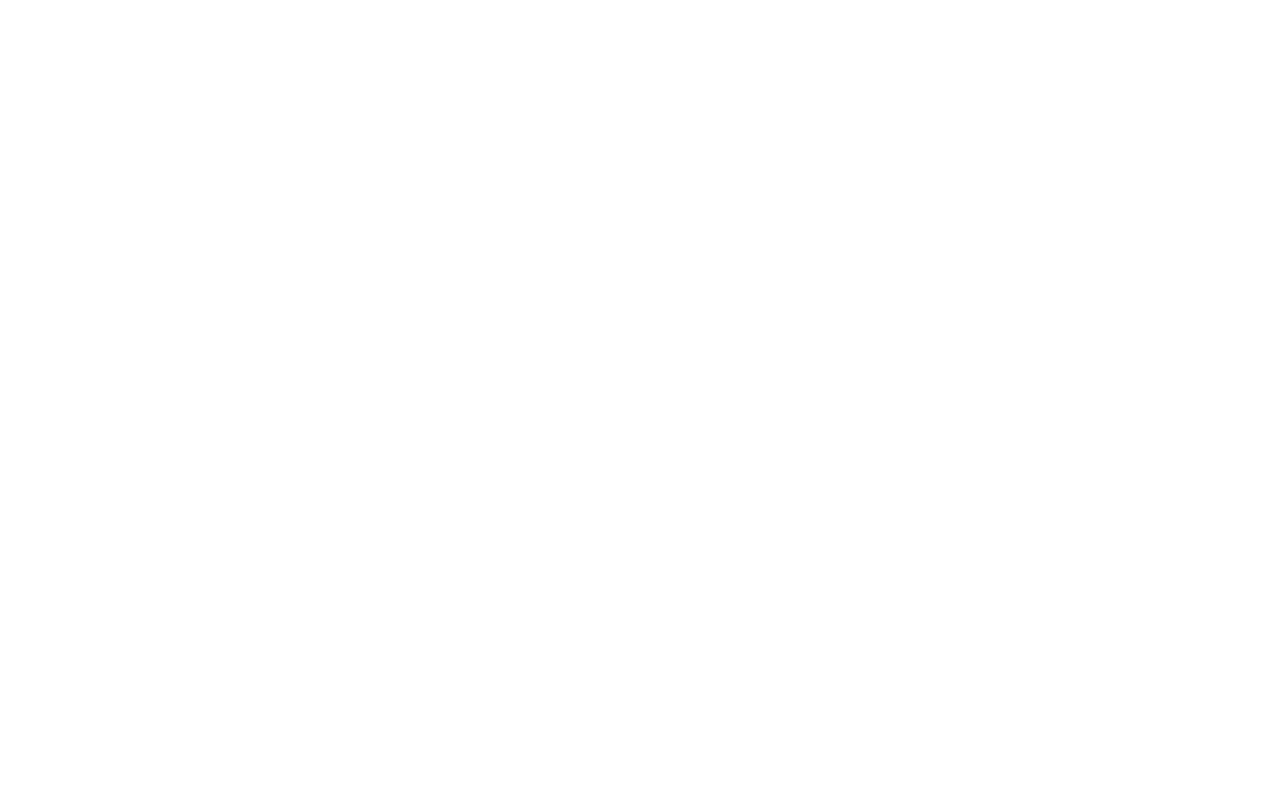
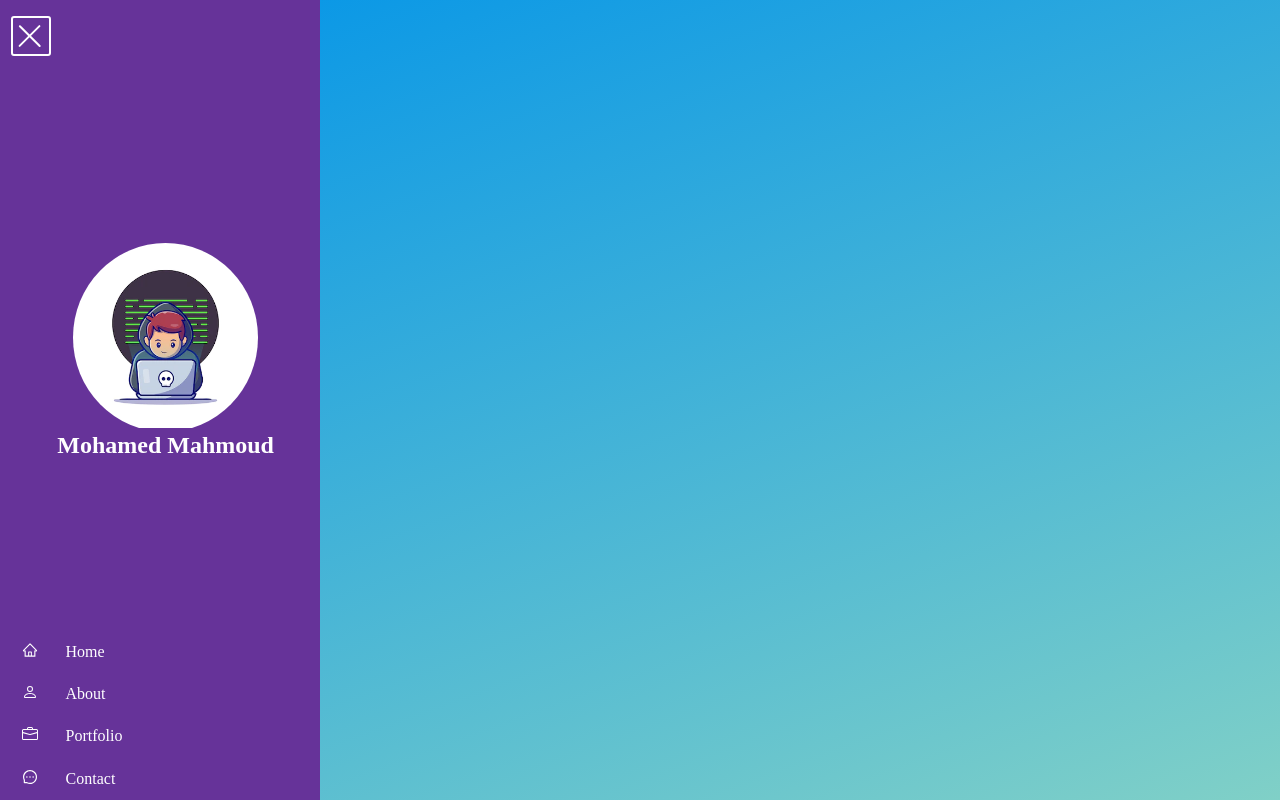
Before and after one commit to Mohamed-alii/Portfolio, a React (Create React App) app: page / in a window 1280 px wide. Built offline with nearby package versions, Linux system fonts and the light colour scheme.

Commit message:
sidebar is added

```diff
--- a/package.json
+++ b/package.json
@@ -9,6 +9,7 @@
     "node-sass": "^7.0.1",
     "react": "^17.0.2",
     "react-dom": "^17.0.2",
+    "react-icons": "^4.3.1",
     "react-scripts": "5.0.0",
     "web-vitals": "^2.1.4"
   },
--- a/src/App.scss
+++ b/src/App.scss
@@ -1,6 +1,5 @@
-.page-container
-{
-    width: 90%;
-    margin: 0 auto;
-
+.page-container {
+    background-color: #0093E9;
+    background-image: linear-gradient(160deg, #0093E9 0%, #80D0C7 100%);
+    min-height: 100vh;
 }
--- /dev/null
+++ b/src/components/BurgerBtn/BurgerBtn.js
@@ -0,0 +1,12 @@
+import React from "react";
+import "./BurgerBtn.scss";
+
+const BurgerBtn = ({ opened }) => {
+  return (
+    <div className={`burger-btn`}>
+      <div className={`burger-btn__line ${opened ? 'opened' : ''}`}></div>
+    </div>
+  );
+};
+
+export default BurgerBtn;
--- /dev/null
+++ b/src/components/BurgerBtn/BurgerBtn.scss
@@ -0,0 +1,52 @@
+@import '../../sassStyles/variables';
+@import '../../sassStyles//mixins';
+
+.burger-btn
+{
+    display: flex;
+    justify-content: center;
+    align-items: center;
+    width: 2.5rem;
+    height: 2.5rem;
+    border: 2px white solid;
+    border-radius: 3px;
+    position: relative;
+    padding: 0.2rem;
+
+
+    &__line{
+        position: relative;
+        width: 100%;
+        height: 0.15rem;
+        background-color: white;
+        border-radius: $rounded-border;
+        @include transition( 0.4s , ease);
+        &.opened{
+            transform: translateX(-1rem);
+            background-color: transparent;
+        }
+        &::before , &::after{
+            content: '';
+            position: absolute;
+            width: 100%;
+            height: 0.15rem;
+            background-color: white;
+            border-radius: $rounded-border;
+            @include transition( 0.4s , ease);
+        }
+        &::before{
+            top: -0.5rem;
+        }
+        &::after{
+            top: 0.5rem;
+        }
+
+        &.opened::before{
+            transform: rotate(45deg) translate(1rem , -0.3rem);
+        }
+        &.opened::after{
+            transform: rotate(-45deg) translate(1rem , 0.3rem);
+        }
+    }
+
+}
--- a/src/components/Sidebar/Sidebar.js
+++ b/src/components/Sidebar/Sidebar.js
@@ -1,7 +1,74 @@
-import React from 'react';
+import React, { useState } from "react";
+import { AiOutlineHome, AiOutlineMessage } from "react-icons/ai";
+import { BsBriefcase, BsPerson } from "react-icons/bs";
+import developerImg from "../../assets/developer.png";
+import "./Sidebar.scss";
+import BurgerBtn from "../BurgerBtn/BurgerBtn";
 
 const Sidebar = () => {
-  return <div></div>;
+
+    const [opened, setOpened] = useState(true);
+
+    const sidebarToggler = () => {
+        setOpened(prevState => !prevState);
+    }
+  return (
+    <aside className={`sidebar ${opened ? 'opened' : ''}`}>
+      <div className="sidebar__toggler" onClick={sidebarToggler}>
+        <BurgerBtn opened={opened}/>
+      </div>
+      <div className={`sidebar__logo ${opened ? 'opened' : ''}`}>
+        <figure className="sidebar__logo__wrapper">
+          <img src={developerImg} alt="developer" />
+        </figure>
+        <h1 className="sidebar__logo__title">Mohamed Mahmoud</h1>
+      </div>
+      <nav className="sidebar__content">
+        <ul className="sidebar__content__list">
+          <li className="sidebar__content__list__item">
+            <a className="sidebar__content__list__item__link">
+              <span></span>
+              <span></span>
+              <div className="p-1">
+                <AiOutlineHome />
+              </div>
+              <p>Home</p>
+            </a>
+          </li>
+          <li className="sidebar__content__list__item">
+            <a className="sidebar__content__list__item__link">
+              <span></span>
+              <span></span>
+              <div className="p-1">
+                  <BsPerson />
+              </div>
+              <p>About</p>
+            </a>
+          </li>
+          <li className="sidebar__content__list__item">
+            <a className="sidebar__content__list__item__link">
+              <span></span>
+              <span></span>
+              <div className="p-1">
+              <BsBriefcase />
+              </div>
+              <p>Portfolio</p>
+            </a>
+          </li>
+          <li className="sidebar__content__list__item">
+            <a className="sidebar__content__list__item__link">
+              <span></span>
+              <span></span>
+              <div className="p-1">
+              <AiOutlineMessage />
+              </div>
+              <p>Contact</p>
+            </a>
+          </li>
+        </ul>
+      </nav>
+    </aside>
+  );
 };
 
 export default Sidebar;
--- a/src/components/Sidebar/Sidebar.scss
+++ b/src/components/Sidebar/Sidebar.scss
@@ -0,0 +1,117 @@
+@import '../../sassStyles/variables';
+@import '../../sassStyles/mixins';
+
+
+.sidebar {
+    display: flex;
+    flex-direction: column;
+    justify-content: space-between;
+    height: 100vh;
+    width: 75px;
+    max-width: max-content;
+    background-color: rebeccapurple;
+    padding-left: 0.7rem;
+    overflow: hidden;
+    @include transition(0.3s , linear);
+    color: white;
+
+   &.opened
+    {
+        width: 20rem;
+    }
+
+    &__toggler{
+        padding: 1rem 0;
+    }
+
+    &__logo{
+        display: flex;
+        flex-direction: column;
+        align-items: center;
+        justify-content: center;
+        width: 100%;
+        opacity: 0;
+        transition: 0.1s linear;
+
+        &.opened{
+        transition: 0.3s 0.3s linear;
+            opacity: 1;
+        }
+
+        &__wrapper {
+            width: 60%;
+            overflow: hidden;
+            border-radius: 50%;
+            & img{
+                width: 100%;
+                object-fit: cover;
+            }
+        }
+    }
+
+    &__content {
+
+        &__list {
+            list-style: none;
+
+            &__item__link {
+                display: flex;
+                align-items: center;
+                border-radius: $rounded-border 0 0 $rounded-border;
+                transition: 0.2s;
+                position: relative;
+                cursor: pointer;
+                &:hover {
+                    background-color: yellow;
+                }
+
+                & p {
+                    padding: 0 6rem 0 1rem;
+                }
+
+                &.active {
+                    background-color: yellow;
+                    & span:nth-child(1) {
+                        position: absolute;
+                        top: -1rem;
+                        left: 0;
+                        width: 100%;
+                        height: 1rem;
+                        background-color: yellow;
+                        border: none;
+                    }
+
+                    & span:nth-child(1)::before {
+                        content: '';
+                        position: absolute;
+                        top: 0;
+                        left: 0;
+                        width: 100%;
+                        height: 100%;
+                        background-color: rebeccapurple;
+                        border-radius: 0 0 10px 0;
+                    }
+                    & span:nth-child(2) {
+                        position: absolute;
+                        bottom: -1rem;
+                        left: 0;
+                        width: 100%;
+                        height: 1rem;
+                        background-color: yellow;
+                    }
+
+                    & span:nth-child(2)::before {
+                        content: '';
+                        position: absolute;
+                        top: 0;
+                        left: 0;
+                        width: 100%;
+                        height: 100%;
+                        background-color: rebeccapurple;
+                        border-radius: 0 10px 0 0;
+                    }
+                }
+            }
+        }
+    }
+}
--- a/src/index.scss
+++ b/src/index.scss
@@ -4,3 +4,12 @@
 {
     @extend %global;
 }
+
+body
+{
+    min-height: 100vh;
+}
+
+.p-1{
+    padding: 0.7rem;
+}
--- a/src/sassStyles/_mixins.scss
+++ b/src/sassStyles/_mixins.scss
@@ -0,0 +1,6 @@
+
+@mixin transition ($duration , $aniamtion ){
+    -webkit-transition: $duration $aniamtion;
+    transition: $duration $aniamtion;
+    -moz-transition: $duration $aniamtion;
+}
--- /dev/null
+++ b/src/sassStyles/_variables.scss
@@ -0,0 +1 @@
+$rounded-border: 10px;
```
Also changed, not shown: src/assets/developer.png (added), 1 other file (tests, documents, lock files or other folders).
